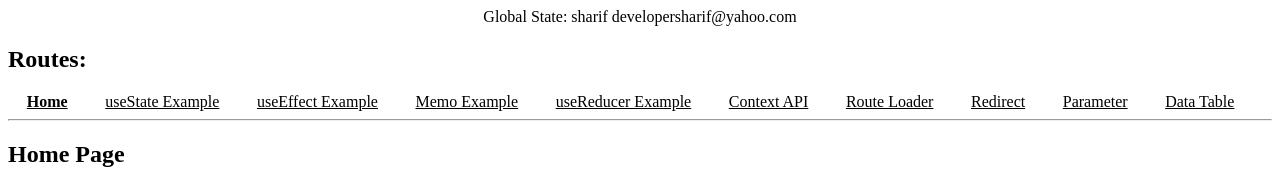
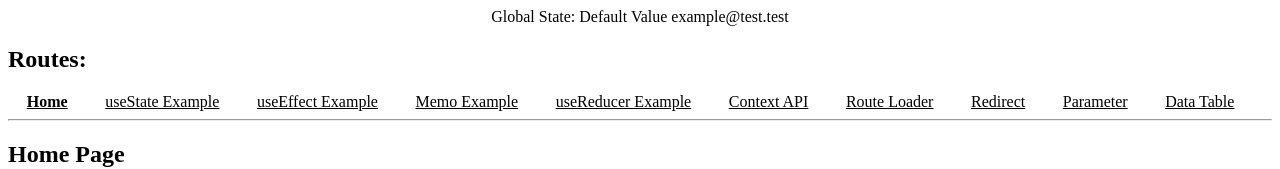
Before and after one commit to developersharif/reactExample, a React (Vite) app: page / in a window 1280 px wide. Shown: the top 169 px of the page. Built offline with nearby package versions, Linux system fonts and the light colour scheme.

Commit message:
default state updated

```diff
--- a/src/main.jsx
+++ b/src/main.jsx
@@ -10,8 +10,8 @@ const App = ()=>{
     isLoading:false,
     data:{
       user:{
-        name:"sharif",
-        email:"developersharif@yahoo.com"
+        name:"Default Value",
+        email:"example@test.test"
       }
     }
   });
```
